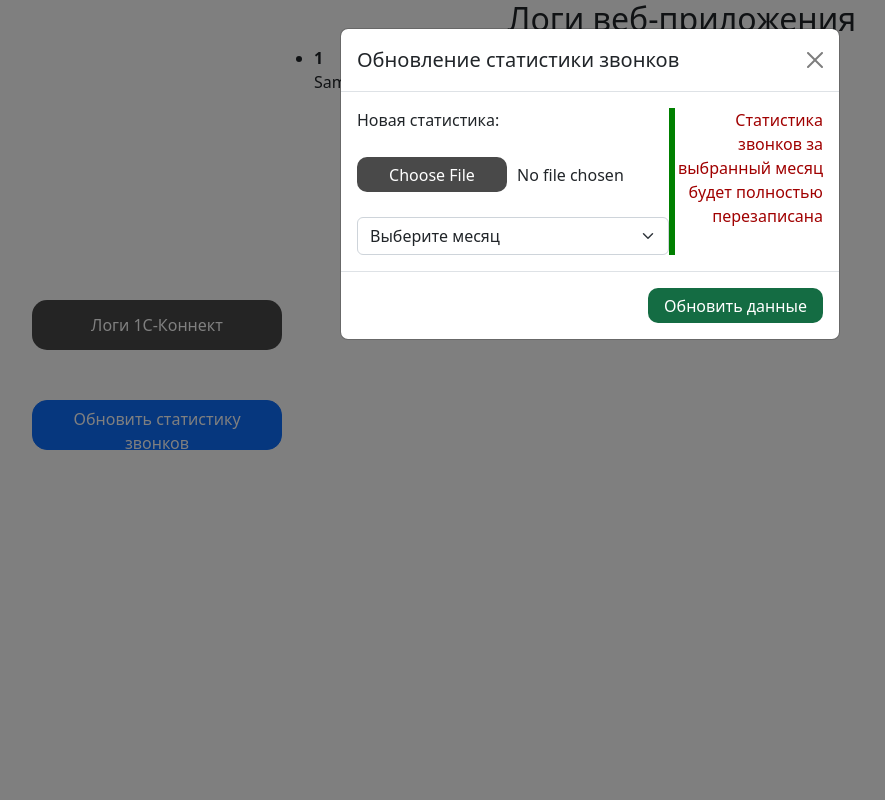
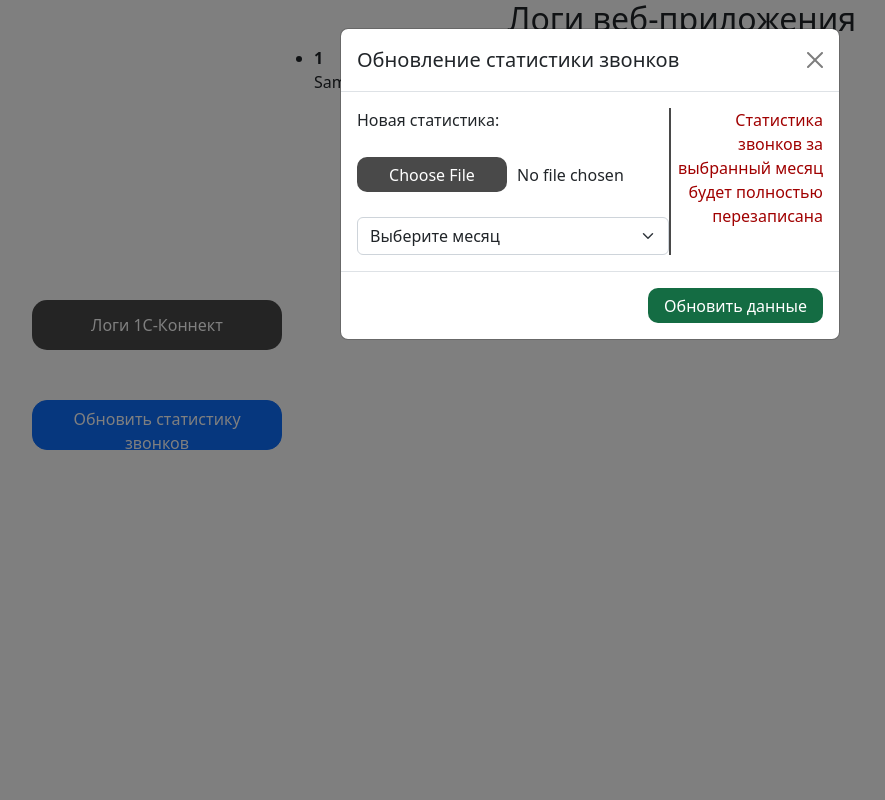
Before and after one commit to cdkintegracia/web_app_4dk, a Flask app: template web_app_4dk/templates/main_page.html in a window 1280 px wide, after a click on "Обновить статистику звонков". Shown: the whole page, without its empty margins (50-935 px from the left). Run offline with Flask 2, Linux system fonts and the light colour scheme; the template is opened without the code that fills it: most values are stand-ins (such as "Sample title", 1, 10 or a date in 2020); parts of the project's set-up code (start-up, migrations or seed data) failed here and were passed over.

Commit message:
Update main_page.css

```diff
--- a/web_app_4dk/static/css/main_page.css
+++ b/web_app_4dk/static/css/main_page.css
@@ -60,7 +60,7 @@ li {
 }
 
 .separate-line {
-    border-left: 6px solid green;
+    border-left: 2px solid rgb(73, 73, 73);;
 }
 
 .modal-body input {
```
